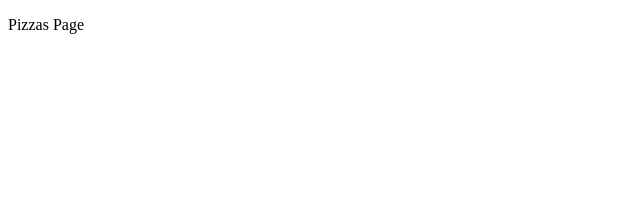
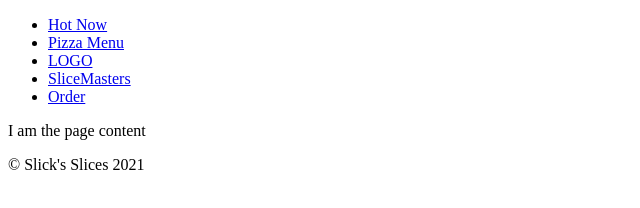
Before and after one commit to minzra/Tut-master-gatsby, a Gatsby site: page /pizzas in a window 1280 px wide. Shown: the whole page, without its empty margins (0-640 px from the left). Built offline with nearby package versions, Linux system fonts and the light colour scheme; Gatsby itself is replaced by a stand-in of ours.

Commit message:
created layout and footer

```diff
--- /dev/null
+++ b/src/components/Footer.js
@@ -0,0 +1,10 @@
+import React from 'react';
+import Nav from './Nav';
+
+export default function Footer() {
+  return (
+    <footer>
+      <p>&copy; Slick's Slices {new Date().getFullYear()}</p>
+    </footer>
+  );
+}
--- /dev/null
+++ b/src/components/Layout.js
@@ -0,0 +1,13 @@
+import React from 'react';
+import Footer from './Footer';
+import Nav from './Nav';
+
+export default function Layout() {
+  return (
+    <div>
+      <Nav />
+      <p>I am the page content</p>
+      <Footer />
+    </div>
+  );
+}
--- a/src/pages/index.js
+++ b/src/pages/index.js
@@ -1,11 +1,12 @@
 import React from 'react';
+import Layout from '../components/Layout';
 import Nav from '../components/Nav';
 
 export default function Homepage() {
   return (
-    <div>
+    <Layout>
       <Nav />
       <p>Hey! I'm the Homepage</p>
-    </div>
+    </Layout>
   );
 }
--- a/src/pages/pizzas.js
+++ b/src/pages/pizzas.js
@@ -1,9 +1,10 @@
 import React from 'react';
+import Layout from '../components/Layout';
 
 export default function PizzasPage() {
   return (
-    <div>
+    <Layout>
       <p>Pizzas Page</p>
-    </div>
+    </Layout>
   );
 }
```
